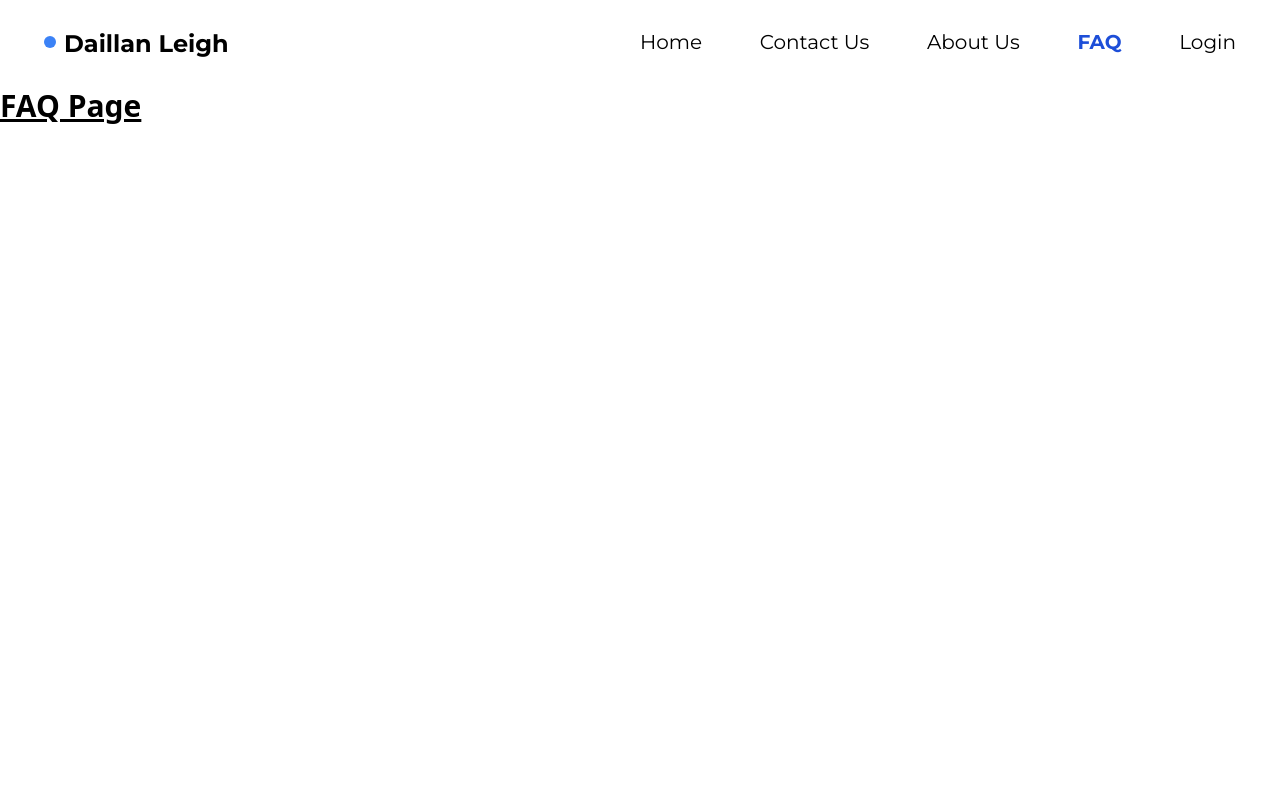
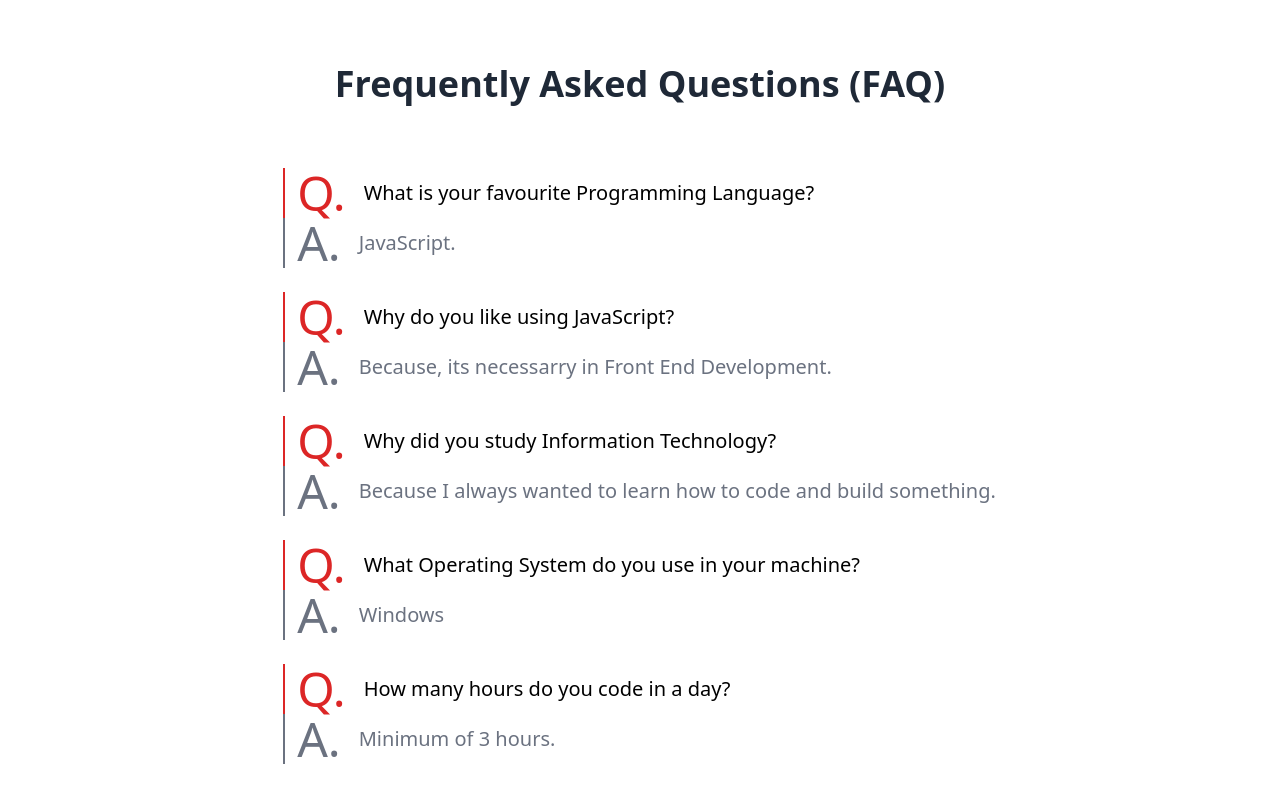
Before and after one commit to LeighDaillan/My-App, a Next.js app: page /FAQ in a window 1280 px wide. Shown: the top 796 px of the page. Built offline with nearby package versions, Linux system fonts and the light colour scheme.

Commit message:
Added content on FAQ page

```diff
--- a/pages/FAQ/index.js
+++ b/pages/FAQ/index.js
@@ -1,11 +1,103 @@
 import { Fragment } from "react";
-import NavigationBar from "../Navigation/navigation-bar.js";
 
 const Faq = function () {
   return (
-    <Fragment>
-      <NavigationBar page="FAQ"></NavigationBar>
-      <h1 className="text-3xl font-bold underline">FAQ Page</h1>
+    <Fragment className="font-pop">
+      <h1 className="text-center mt-16 text-gray-800 text-4xl font-bold">
+        Frequently Asked Questions (FAQ)
+      </h1>
+
+      <div className="mt-16">
+        <table className="table-fixed mx-auto">
+          <tbody>
+            <tr>
+              <td className="text-5xl text-red-600 border-l-2 border-red-600 pl-3 inline-block ">
+                Q.
+              </td>
+              <td className=" text-xl ml-4 inline-block">
+                What is your favourite Programming Language?
+              </td>
+            </tr>
+            <tr>
+              <td className="text-5xl text-gray-500 border-l-2 border-gray-500 inline-block pl-3 ">
+                A.
+              </td>
+              <td className=" text-xl ml-4 inline-block text-gray-500">
+                JavaScript.
+              </td>
+            </tr>
+            <br />
+            <tr>
+              <td className="text-5xl text-red-600 border-l-2 border-red-600 pl-3 inline-block ">
+                Q.
+              </td>
+              <td className=" text-xl ml-4 inline-block">
+                Why do you like using JavaScript?
+              </td>
+            </tr>
+            <tr>
+              <td className="text-5xl text-gray-500 border-l-2 border-gray-500 inline-block pl-3 ">
+                A.
+              </td>
+              <td className=" text-xl ml-4 inline-block text-gray-500">
+                Because, its necessarry in Front End Development.
+              </td>
+            </tr>
+            <br />
+            <tr>
+              <td className="text-5xl text-red-600 border-l-2 border-red-600 pl-3 inline-block ">
+                Q.
+              </td>
+              <td className=" text-xl ml-4 inline-block">
+                Why did you study Information Technology?
+              </td>
+            </tr>
+            <tr>
+              <td className="text-5xl text-gray-500 border-l-2 border-gray-500 inline-block pl-3 ">
+                A.
+              </td>
+              <td className=" text-xl ml-4 inline-block text-gray-500">
+                Because I always wanted to learn how to code and build
+                something.
+              </td>
+            </tr>
+            <br />
+            <tr>
+              <td className="text-5xl text-red-600 border-l-2 border-red-600 pl-3 inline-block ">
+                Q.
+              </td>
+              <td className=" text-xl ml-4 inline-block">
+                What Operating System do you use in your machine?
+              </td>
+            </tr>
+            <tr>
+              <td className="text-5xl text-gray-500 border-l-2 border-gray-500 inline-block pl-3 ">
+                A.
+              </td>
+              <td className=" text-xl ml-4 inline-block text-gray-500">
+                Windows
+              </td>
+            </tr>
+            <br />
+            <tr>
+              <td className="text-5xl text-red-600 border-l-2 border-red-600 pl-3 inline-block ">
+                Q.
+              </td>
+              <td className=" text-xl ml-4 inline-block">
+                How many hours do you code in a day?
+              </td>
+            </tr>
+            <tr>
+              <td className="text-5xl text-gray-500 border-l-2 border-gray-500 inline-block pl-3 ">
+                A.
+              </td>
+              <td className=" text-xl ml-4 inline-block text-gray-500">
+                Minimum of 3 hours.
+              </td>
+            </tr>
+          </tbody>
+        </table>
+      </div>
     </Fragment>
   );
 };
```
